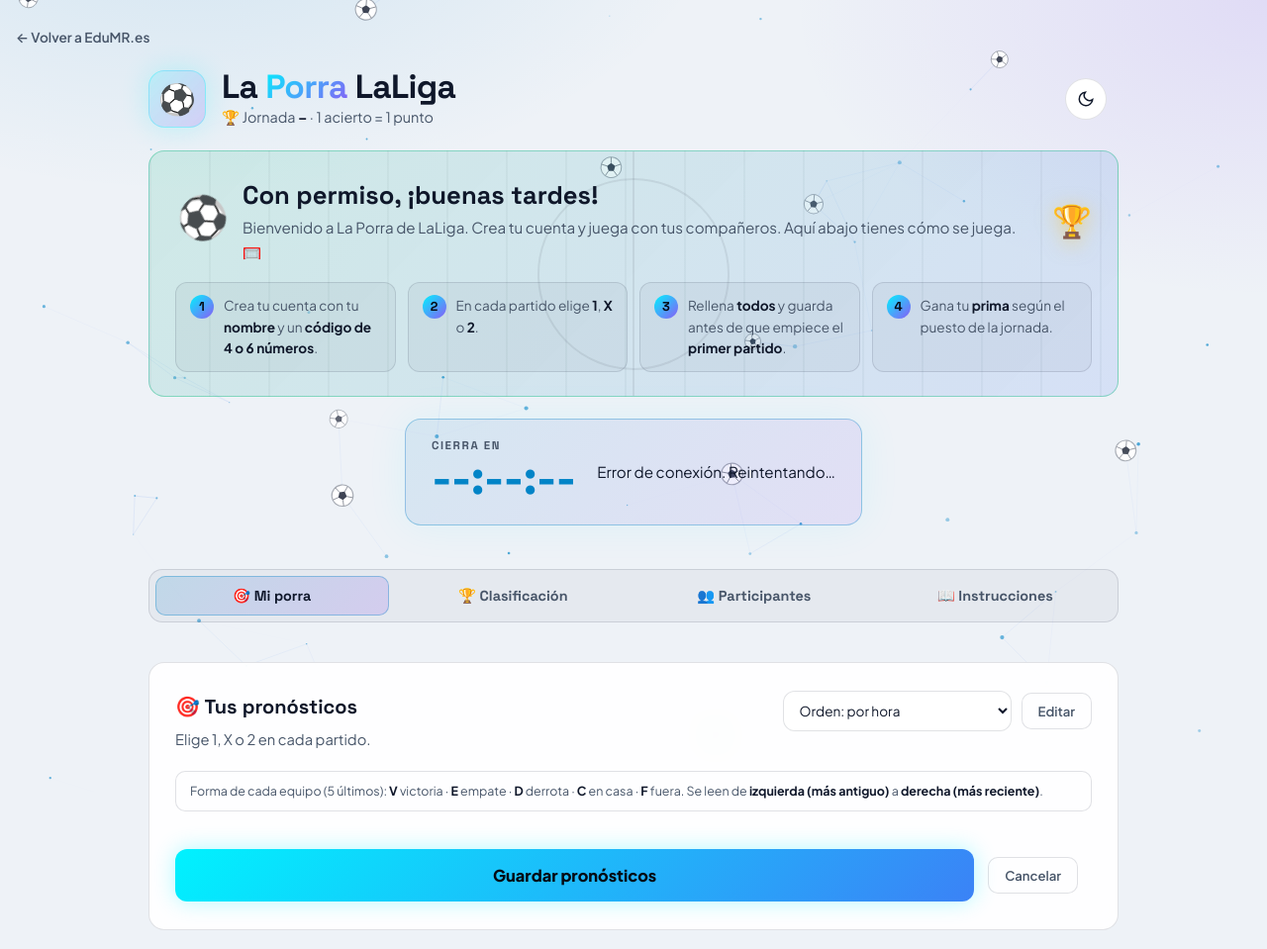
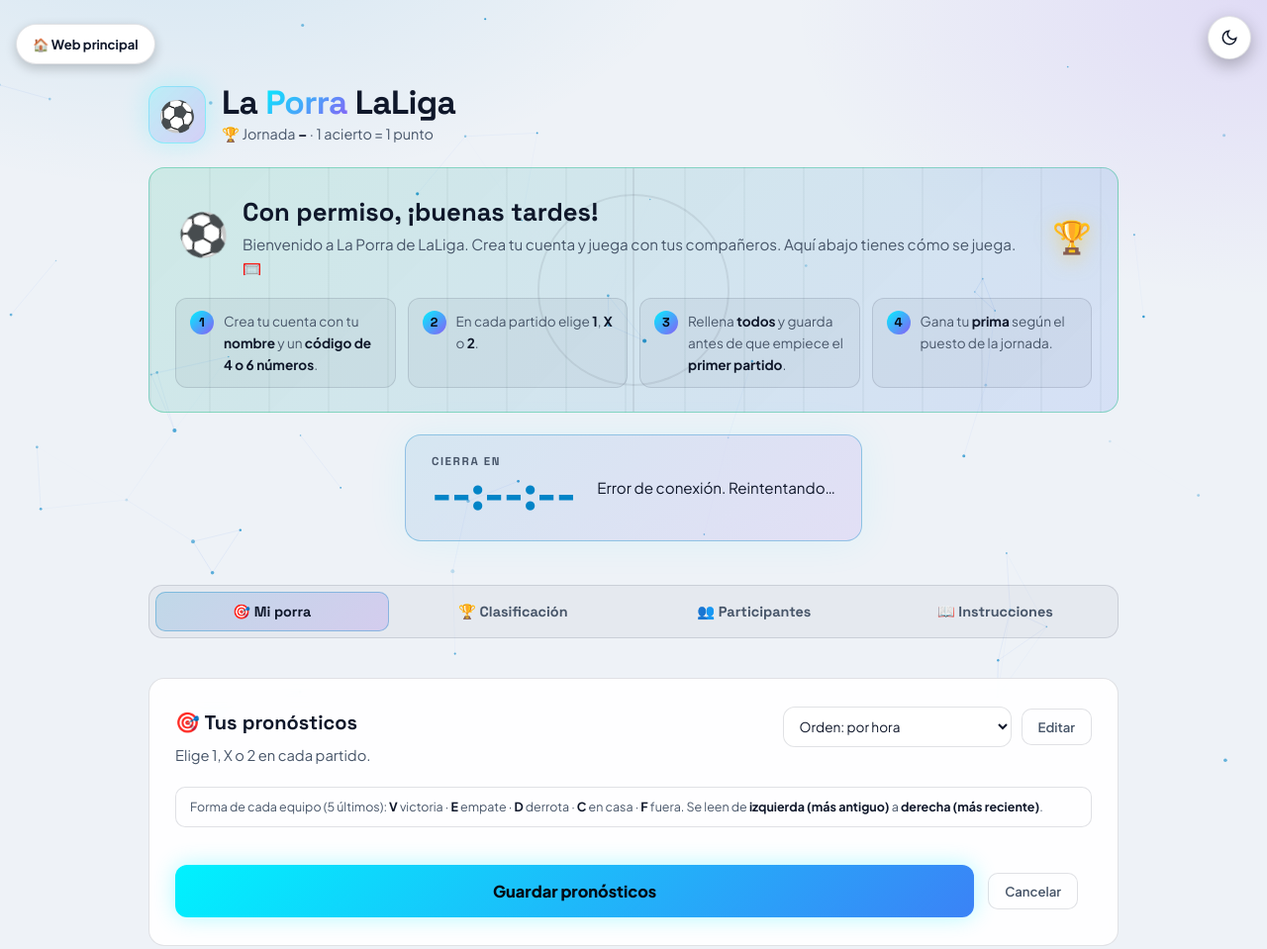
Before and after one commit to edumtnezz/Edumr.es, a plain HTML site: page laporra/index.html in a window 1280 px wide. Shown: the top 959 px of the page at 99% size. Drawn offline with Linux system fonts and the light colour scheme; no server answers.

Commit message:
La Porra: fondo solo estrellas optimizado en movil, boton de tema fijo arriba a la derecha y botones de volver (web principal e inicio)

```diff
--- a/laporra/fondo.js
+++ b/laporra/fondo.js
@@ -4,28 +4,27 @@
   const ctx = canvas.getContext("2d");
   if (!ctx) return;
 
+  const isMobile =
+    window.matchMedia("(max-width: 820px)").matches ||
+    ("ontouchstart" in window && window.innerWidth < 1024);
+  const reduceMotion =
+    window.matchMedia && window.matchMedia("(prefers-reduced-motion: reduce)").matches;
+
   let width = 0;
   let height = 0;
-  let dpr = 1;
-  let items = [];
-  const reduceMotion =
-    window.matchMedia && window.matchMedia("(prefers-reduced-motion: reduce)").matches;
+  let stars = [];
+  let lastFrame = 0;
+  const targetFps = isMobile ? 30 : 60;
+  const frameGap = 1000 / targetFps;
 
   function isLight() {
     return document.documentElement.getAttribute("data-theme") === "light";
   }
 
-  function dotColor(a) {
-    return isLight() ? `rgba(2, 132, 199, ${a})` : `rgba(0, 242, 254, ${a})`;
-  }
-  function lineColor(o) {
-    return isLight() ? `rgba(37, 99, 235, ${o})` : `rgba(59, 130, 246, ${o})`;
-  }
-
   function resize() {
-    dpr = Math.min(window.devicePixelRatio || 1, 2);
     width = window.innerWidth;
     height = window.innerHeight;
+    const dpr = isMobile ? 1 : Math.min(window.devicePixelRatio || 1, 2);
     canvas.width = Math.floor(width * dpr);
     canvas.height = Math.floor(height * dpr);
     canvas.style.width = width + "px";
@@ -33,127 +32,99 @@
     ctx.setTransform(dpr, 0, 0, dpr, 0, 0);
   }
 
-  function makeItem() {
-    const ball = Math.random() < 0.16;
+  function makeStar() {
     return {
       x: Math.random() * width,
       y: Math.random() * height,
-      vx: (Math.random() - 0.5) * 0.35,
-      vy: (Math.random() - 0.5) * 0.35,
-      radius: ball ? Math.random() * 5 + 7 : Math.random() * 1.6 + 0.6,
+      vx: (Math.random() - 0.5) * 0.3,
+      vy: (Math.random() - 0.5) * 0.3,
+      radius: Math.random() * 1.5 + 0.6,
       alpha: Math.random() * 0.5 + 0.25,
-      ball,
-      rot: Math.random() * Math.PI * 2,
-      spin: (Math.random() - 0.5) * 0.012,
+      tw: Math.random() * Math.PI * 2,
+      twSpeed: 0.01 + Math.random() * 0.02,
     };
   }
 
   function init() {
     resize();
-    items = [];
-    let count = Math.min(Math.floor((width * height) / 17000), 70);
-    if (reduceMotion) count = Math.min(count, 34);
-    for (let i = 0; i < count; i++) items.push(makeItem());
+    stars = [];
+    const divisor = isMobile ? 30000 : 17000;
+    let count = Math.min(Math.floor((width * height) / divisor), isMobile ? 28 : 62);
+    if (reduceMotion) count = Math.min(count, 24);
+    for (let i = 0; i < count; i++) stars.push(makeStar());
   }
 
-  function drawBall(it) {
-    const r = it.radius;
-    ctx.save();
-    ctx.translate(it.x, it.y);
-    ctx.rotate(it.rot);
-    ctx.globalAlpha = Math.min(1, it.alpha + 0.45);
-
-    ctx.beginPath();
-    ctx.arc(0, 0, r, 0, Math.PI * 2);
-    ctx.fillStyle = isLight() ? "rgba(255,255,255,0.95)" : "rgba(241,245,249,0.9)";
-    ctx.fill();
-
-    ctx.strokeStyle = "rgba(15,23,42,0.35)";
-    ctx.lineWidth = Math.max(0.7, r * 0.1);
-    ctx.stroke();
-
-    const pr = r * 0.42;
-    ctx.beginPath();
-    for (let i = 0; i < 5; i++) {
-      const a = -Math.PI / 2 + (i * 2 * Math.PI) / 5;
-      const px = Math.cos(a) * pr;
-      const py = Math.sin(a) * pr;
-      if (i === 0) ctx.moveTo(px, py);
-      else ctx.lineTo(px, py);
-    }
-    ctx.closePath();
-    ctx.fillStyle = "rgba(15,23,42,0.8)";
-    ctx.fill();
-
-    ctx.strokeStyle = "rgba(15,23,42,0.5)";
-    ctx.lineWidth = Math.max(0.6, r * 0.08);
-    for (let i = 0; i < 5; i++) {
-      const a = -Math.PI / 2 + (i * 2 * Math.PI) / 5;
-      ctx.beginPath();
-      ctx.moveTo(Math.cos(a) * pr, Math.sin(a) * pr);
-      ctx.lineTo(Math.cos(a) * r * 0.96, Math.sin(a) * r * 0.96);
-      ctx.stroke();
-    }
-    ctx.restore();
-    ctx.globalAlpha = 1;
+  function dotColor(a, tw) {
+    const alpha = Math.max(0.08, Math.min(1, a + Math.sin(tw) * 0.18));
+    return isLight()
+      ? `rgba(2, 132, 199, ${alpha})`
+      : `rgba(0, 242, 254, ${alpha})`;
   }
 
-  function drawDot(it) {
-    ctx.beginPath();
-    ctx.arc(it.x, it.y, it.radius, 0, Math.PI * 2);
-    ctx.fillStyle = dotColor(it.alpha);
-    ctx.fill();
+  function lineColor(o) {
+    return isLight() ? `rgba(37, 99, 235, ${o})` : `rgba(59, 130, 246, ${o})`;
   }
 
-  function step() {
+  function draw() {
     ctx.clearRect(0, 0, width, height);
 
-    for (let i = 0; i < items.length; i++) {
-      const p1 = items[i];
-      p1.x += p1.vx;
-      p1.y += p1.vy;
-      p1.rot += p1.spin;
+    for (let i = 0; i < stars.length; i++) {
+      const s = stars[i];
+      s.x += s.vx;
+      s.y += s.vy;
+      s.tw += s.twSpeed;
+      if (s.x < -10) s.x = width + 10;
+      if (s.x > width + 10) s.x = -10;
+      if (s.y < -10) s.y = height + 10;
+      if (s.y > height + 10) s.y = -10;
+    }
 
-      if (p1.x < -20) p1.x = width + 20;
-      if (p1.x > width + 20) p1.x = -20;
-      if (p1.y < -20) p1.y = height + 20;
-      if (p1.y > height + 20) p1.y = -20;
-
-      for (let j = i + 1; j < items.length; j++) {
-        const p2 = items[j];
+    for (let i = 0; i < stars.length; i++) {
+      const p1 = stars[i];
+      for (let j = i + 1; j < stars.length; j++) {
+        const p2 = stars[j];
         const dx = p1.x - p2.x;
         const dy = p1.y - p2.y;
         const dist = Math.sqrt(dx * dx + dy * dy);
-        if (dist < 120) {
+        if (dist < 115) {
           ctx.beginPath();
-          ctx.strokeStyle = lineColor(0.14 * (1 - dist / 120));
+          ctx.strokeStyle = lineColor(0.14 * (1 - dist / 115));
           ctx.lineWidth = 0.8;
           ctx.moveTo(p1.x, p1.y);
           ctx.lineTo(p2.x, p2.y);
           ctx.stroke();
         }
       }
-
-      if (p1.ball) drawBall(p1);
-      else drawDot(p1);
     }
 
-    if (!reduceMotion) requestAnimationFrame(step);
+    for (let i = 0; i < stars.length; i++) {
+      const s = stars[i];
+      ctx.beginPath();
+      ctx.arc(s.x, s.y, s.radius, 0, Math.PI * 2);
+      ctx.fillStyle = dotColor(s.alpha, s.tw);
+      ctx.fill();
+    }
   }
 
-  function start() {
-    init();
-    if (reduceMotion) {
-      step();
-    } else {
-      requestAnimationFrame(step);
+  function loop(t) {
+    if (!document.hidden) {
+      if (t - lastFrame >= frameGap) {
+        lastFrame = t;
+        draw();
+      }
     }
+    requestAnimationFrame(loop);
   }
 
   window.addEventListener("resize", () => {
     init();
-    if (reduceMotion) step();
+    lastFrame = 0;
   });
 
-  start();
+  init();
+  if (reduceMotion) {
+    draw();
+  } else {
+    requestAnimationFrame(loop);
+  }
 })();
--- a/laporra/index.html
+++ b/laporra/index.html
@@ -13,11 +13,17 @@
   <link rel="preconnect" href="https://fonts.googleapis.com">
   <link rel="preconnect" href="https://fonts.gstatic.com" crossorigin>
   <link href="https://fonts.googleapis.com/css2?family=Space+Grotesk:wght@400;500;600;700&family=Plus+Jakarta+Sans:wght@400;500;600;700;800&display=swap" rel="stylesheet">
-  <link rel="stylesheet" href="porra.css?v=14">
+  <link rel="stylesheet" href="porra.css?v=15">
 </head>
 <body>
   <canvas id="bgCanvas"></canvas>
-  <a class="back-link" href="/">← Volver a EduMR.es</a>
+  <a class="top-btn" href="/" title="Ir a la web principal de EduMR">🏠 Web principal</a>
+  <button class="home-fab hidden" id="homeFab" title="Volver al inicio de La Porra">⬆ Inicio de La Porra</button>
+
+  <button class="theme-toggle" id="themeToggle" aria-label="Cambiar tema" title="Modo claro / oscuro">
+    <svg class="icon-sun" width="18" height="18" viewBox="0 0 24 24" fill="none" stroke="currentColor" stroke-width="2"><circle cx="12" cy="12" r="5"/><line x1="12" y1="1" x2="12" y2="3"/><line x1="12" y1="21" x2="12" y2="23"/><line x1="4.22" y1="4.22" x2="5.64" y2="5.64"/><line x1="18.36" y1="18.36" x2="19.78" y2="19.78"/><line x1="1" y1="12" x2="3" y2="12"/><line x1="21" y1="12" x2="23" y2="12"/><line x1="4.22" y1="19.78" x2="5.64" y2="18.36"/><line x1="18.36" y1="5.64" x2="19.78" y2="4.22"/></svg>
+    <svg class="icon-moon" width="18" height="18" viewBox="0 0 24 24" fill="none" stroke="currentColor" stroke-width="2"><path d="M21 12.79A9 9 0 1 1 11.21 3 7 7 0 0 0 21 12.79z"/></svg>
+  </button>
 
   <header class="porra-header">
     <div class="porra-brand">
@@ -28,10 +34,6 @@
       </div>
     </div>
     <div class="header-tools">
-      <button class="theme-toggle" id="themeToggle" aria-label="Cambiar tema" title="Modo claro / oscuro">
-        <svg class="icon-sun" width="18" height="18" viewBox="0 0 24 24" fill="none" stroke="currentColor" stroke-width="2"><circle cx="12" cy="12" r="5"/><line x1="12" y1="1" x2="12" y2="3"/><line x1="12" y1="21" x2="12" y2="23"/><line x1="4.22" y1="4.22" x2="5.64" y2="5.64"/><line x1="18.36" y1="18.36" x2="19.78" y2="19.78"/><line x1="1" y1="12" x2="3" y2="12"/><line x1="21" y1="12" x2="23" y2="12"/><line x1="4.22" y1="19.78" x2="5.64" y2="18.36"/><line x1="18.36" y1="5.64" x2="19.78" y2="4.22"/></svg>
-        <svg class="icon-moon" width="18" height="18" viewBox="0 0 24 24" fill="none" stroke="currentColor" stroke-width="2"><path d="M21 12.79A9 9 0 1 1 11.21 3 7 7 0 0 0 21 12.79z"/></svg>
-      </button>
       <div class="user-box" id="userBox"></div>
     </div>
   </header>
@@ -202,7 +204,7 @@
     <p>La Porra · <a href="/">EduMR.es</a></p>
   </footer>
 
-  <script src="fondo.js?v=14"></script>
-  <script src="porra.js?v=14"></script>
+  <script src="fondo.js?v=15"></script>
+  <script src="porra.js?v=15"></script>
 </body>
 </html>
--- a/laporra/porra.css
+++ b/laporra/porra.css
@@ -39,7 +39,7 @@
   z-index: 0;
 }
 
-.back-link,
+.top-btn,
 .porra-header,
 .welcome,
 .porra-main,
@@ -47,6 +47,44 @@
   position: relative;
   z-index: 1;
 }
+
+.top-btn {
+  display: inline-flex;
+  align-items: center;
+  gap: 8px;
+  padding: 9px 16px;
+  border-radius: 99px;
+  border: 1px solid var(--border);
+  background: var(--card-solid);
+  color: var(--text);
+  text-decoration: none;
+  font-size: 0.82rem;
+  font-weight: 700;
+  margin-bottom: 20px;
+  transition: all 0.2s ease;
+  box-shadow: 0 4px 12px rgba(0, 0, 0, 0.2);
+}
+.top-btn:hover { border-color: var(--accent); transform: translateY(-1px); }
+
+.home-fab {
+  position: fixed;
+  right: 16px;
+  bottom: 18px;
+  z-index: 40;
+  padding: 12px 18px;
+  border-radius: 99px;
+  border: none;
+  background: linear-gradient(135deg, #00f2fe, #3b82f6);
+  color: #050b14;
+  font-family: inherit;
+  font-weight: 800;
+  font-size: 0.85rem;
+  cursor: pointer;
+  box-shadow: 0 8px 24px rgba(0, 242, 254, 0.35);
+  transition: transform 0.2s ease, box-shadow 0.2s ease;
+}
+.home-fab:hover { transform: translateY(-2px); box-shadow: 0 10px 28px rgba(0, 242, 254, 0.5); }
+[data-theme="light"] .home-fab { color: #ffffff; }
 
 .back-link {
   display: inline-block;
@@ -658,15 +696,28 @@
 
 .header-tools { display: flex; align-items: center; gap: 12px; }
 .theme-toggle {
-  width: 42px; height: 42px; border-radius: 50%;
+  position: fixed;
+  top: 16px;
+  right: 16px;
+  z-index: 40;
+  width: 44px;
+  height: 44px;
+  border-radius: 50%;
   border: 1px solid var(--border);
-  background: var(--bg-surface);
+  background: var(--card-solid);
   color: var(--text);
   cursor: pointer;
-  display: flex; align-items: center; justify-content: center;
+  display: flex;
+  align-items: center;
+  justify-content: center;
   transition: all 0.25s ease;
+  box-shadow: 0 6px 18px rgba(0, 0, 0, 0.28);
 }
-.theme-toggle:hover { border-color: var(--accent); transform: scale(1.08); box-shadow: 0 0 14px rgba(0, 242, 254, 0.25); }
+.theme-toggle:hover { border-color: var(--accent); transform: scale(1.08); box-shadow: 0 0 16px rgba(0, 242, 254, 0.3); }
+
+@media (max-width: 1140px) {
+  .porra-header { padding-right: 62px; }
+}
 .icon-moon { display: none; }
 [data-theme="light"] .icon-sun { display: none; }
 [data-theme="light"] .icon-moon { display: block; }
--- a/laporra/porra.js
+++ b/laporra/porra.js
@@ -612,6 +612,15 @@
   document.querySelectorAll(".tab-panel").forEach((p) => p.classList.add("hidden"));
   const panel = $("tab-" + name);
   if (panel) panel.classList.remove("hidden");
+  updateFab();
+}
+
+function updateFab() {
+  const fab = $("homeFab");
+  if (!fab) return;
+  const active = document.querySelector(".tab.active");
+  const notHome = active && active.dataset.tab !== "miPorra";
+  fab.classList.toggle("hidden", !(window.scrollY > 260 || notHome));
 }
 
 /* ---------- Eventos ---------- */
@@ -673,6 +682,13 @@
   saveTheme(next);
 });
 
+window.addEventListener("scroll", updateFab);
+$("homeFab").addEventListener("click", () => {
+  switchTab("miPorra");
+  window.scrollTo({ top: 0, behavior: "smooth" });
+  setTimeout(updateFab, 400);
+});
+
 $("copyBtn").addEventListener("click", async () => {
   const lines = [`La Porra - Jornada ${state.matchday}`, ""];
   state.standings.forEach((s) => {
@@ -691,6 +707,7 @@
 /* ---------- Arranque ---------- */
 
 updateWelcome();
+updateFab();
 refresh();
 setInterval(updateCountdown, 1000);
 setInterval(refresh, 60000);
```
